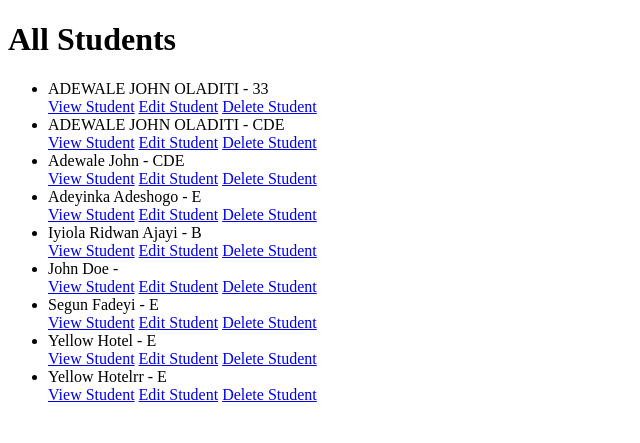
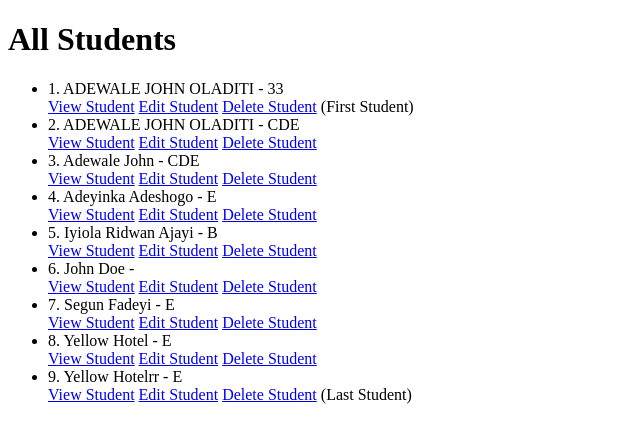
Before and after one commit to Wizard-Fingerz/AppClickSeptemberCohort, a Django app: page /students/ in a window 1280 px wide. Shown: the top 443 px of the page, without its empty margins (0-640 px from the left). Run offline with Django 5.2, Linux system fonts and the light colour scheme; data comes from the database, SQL or seed files in the repository.

Commit message:
refactor: Simplify student list rendering logic in template

```diff
--- a/schoolportal/students/templates/student_list.html
+++ b/schoolportal/students/templates/student_list.html
@@ -10,20 +10,28 @@
 <body>
     <h1>All Students</h1>
 
+
+    {% if all_students %}
+
+
+
     <ul>
+        {% for student in all_students %}
+        <li>{{ forloop.counter }}. {{ student.name }} - {{ student.grade }}</li>
+        <a href="{% url 'student_detail' student.id %}">View Student</a>
+        <a href="{% url 'student_update' student.id %}">Edit Student</a>
+        <a href="{% url 'student_delete' student.id %}">Delete Student</a>
+        {% if forloop.first %}(First Student){% endif %}
+        {% if forloop.last %}(Last Student){% endif %}
+        {% empty %}
+        <li>No students available.</li>
 
-        {% if all_students %}
-            {% for student in all_students %}
-            <li>{{ student.name }} - {{ student.grade }}</li>
-            <a href="{% url 'student_detail' student.id %}">View Student</a>
-            <a href="{% url 'student_update' student.id %}">Edit Student</a>
-            <a href="{% url 'student_delete' student.id %}">Delete Student</a>
+        {% endfor %}
 
-            {% endfor %}
-        {% else %}
-            <li>No students available.</li>
-        {% endif %}
+
     </ul>
+    {% endif %}
+
 </body>
 
 </html>
```
